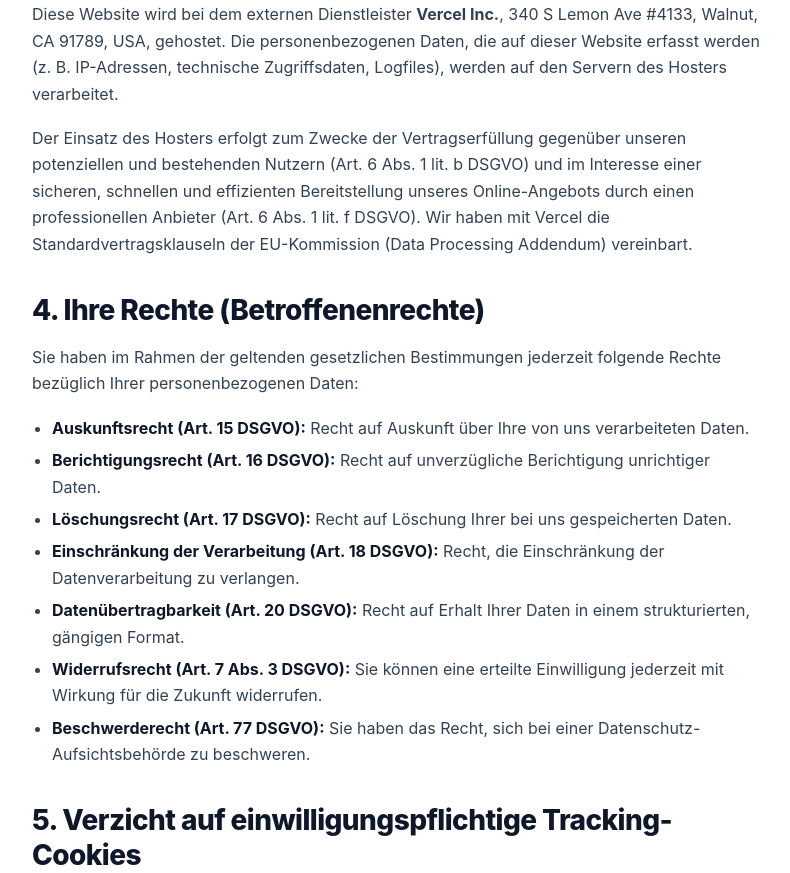
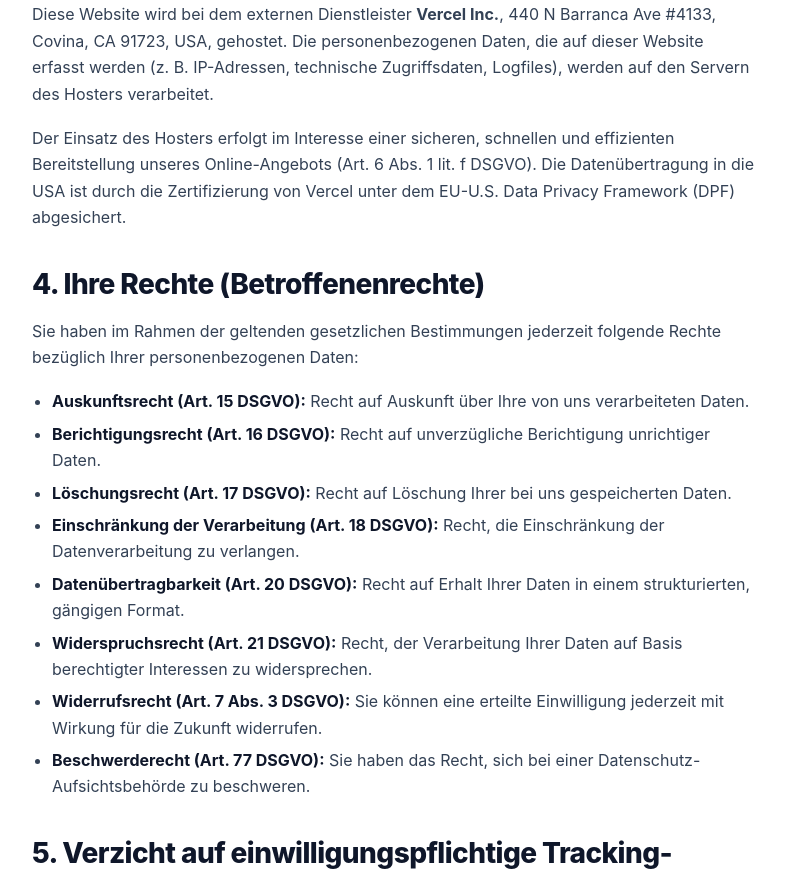
Before and after one commit to kathe71-cell/kfzwechselsaison.de, a Next.js app: page /datenschutz in a window 1280 px wide. Shown: the part 940-1813 px from the top of the page, without its empty margins (244-1034 px from the left). Built offline with nearby package versions, Linux system fonts and the light colour scheme.

Commit message:
fix: DSGVO-Korrekturen DSE (Vercel-Adresse, SCCs → DPF, Art. 21)

```diff
--- a/src/app/datenschutz/page.tsx
+++ b/src/app/datenschutz/page.tsx
@@ -51,10 +51,10 @@ export default function DatenschutzPage() {
           <h2 className="mb-2 text-xl font-semibold text-text">3. Hosting und Content Delivery Networks (CDN)</h2>
           <h3 className="mb-1 font-semibold text-text">Externes Hosting (Vercel)</h3>
           <p>
-            Diese Website wird bei dem externen Dienstleister <strong>Vercel Inc.</strong>, 340 S Lemon Ave #4133, Walnut, CA 91789, USA, gehostet. Die personenbezogenen Daten, die auf dieser Website erfasst werden (z. B. IP-Adressen, technische Zugriffsdaten, Logfiles), werden auf den Servern des Hosters verarbeitet.
+            Diese Website wird bei dem externen Dienstleister <strong>Vercel Inc.</strong>, 440 N Barranca Ave #4133, Covina, CA 91723, USA, gehostet. Die personenbezogenen Daten, die auf dieser Website erfasst werden (z. B. IP-Adressen, technische Zugriffsdaten, Logfiles), werden auf den Servern des Hosters verarbeitet.
           </p>
           <p className="mt-2">
-            Der Einsatz des Hosters erfolgt zum Zwecke der Vertragserfüllung gegenüber unseren potenziellen und bestehenden Nutzern (Art. 6 Abs. 1 lit. b DSGVO) und im Interesse einer sicheren, schnellen und effizienten Bereitstellung unseres Online-Angebots durch einen professionellen Anbieter (Art. 6 Abs. 1 lit. f DSGVO). Wir haben mit Vercel die Standardvertragsklauseln der EU-Kommission (Data Processing Addendum) vereinbart.
+            Der Einsatz des Hosters erfolgt im Interesse einer sicheren, schnellen und effizienten Bereitstellung unseres Online-Angebots (Art. 6 Abs. 1 lit. f DSGVO). Die Datenübertragung in die USA ist durch die Zertifizierung von Vercel unter dem EU-U.S. Data Privacy Framework (DPF) abgesichert.
           </p>
         </section>
 
@@ -69,6 +69,7 @@ export default function DatenschutzPage() {
             <li className="list-disc"><strong className="text-text">Löschungsrecht (Art. 17 DSGVO):</strong> Recht auf Löschung Ihrer bei uns gespeicherten Daten.</li>
             <li className="list-disc"><strong className="text-text">Einschränkung der Verarbeitung (Art. 18 DSGVO):</strong> Recht, die Einschränkung der Datenverarbeitung zu verlangen.</li>
             <li className="list-disc"><strong className="text-text">Datenübertragbarkeit (Art. 20 DSGVO):</strong> Recht auf Erhalt Ihrer Daten in einem strukturierten, gängigen Format.</li>
+            <li className="list-disc"><strong className="text-text">Widerspruchsrecht (Art. 21 DSGVO):</strong> Recht, der Verarbeitung Ihrer Daten auf Basis berechtigter Interessen zu widersprechen.</li>
             <li className="list-disc"><strong className="text-text">Widerrufsrecht (Art. 7 Abs. 3 DSGVO):</strong> Sie können eine erteilte Einwilligung jederzeit mit Wirkung für die Zukunft widerrufen.</li>
             <li className="list-disc"><strong className="text-text">Beschwerderecht (Art. 77 DSGVO):</strong> Sie haben das Recht, sich bei einer Datenschutz-Aufsichtsbehörde zu beschweren.</li>
           </ul>
```
